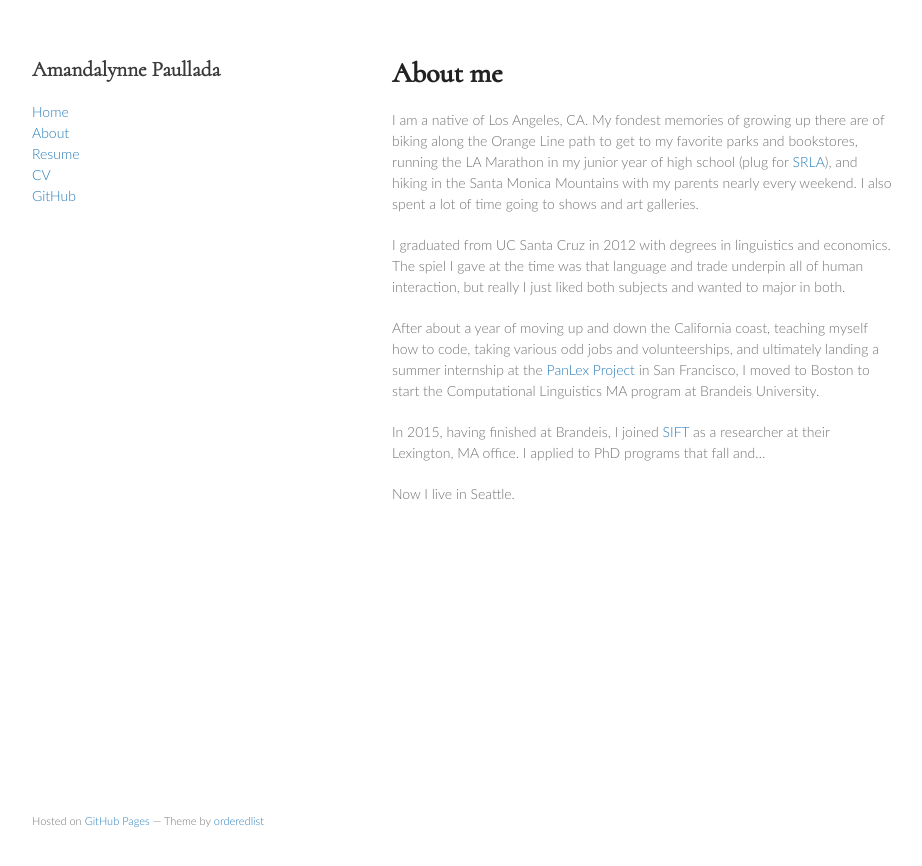
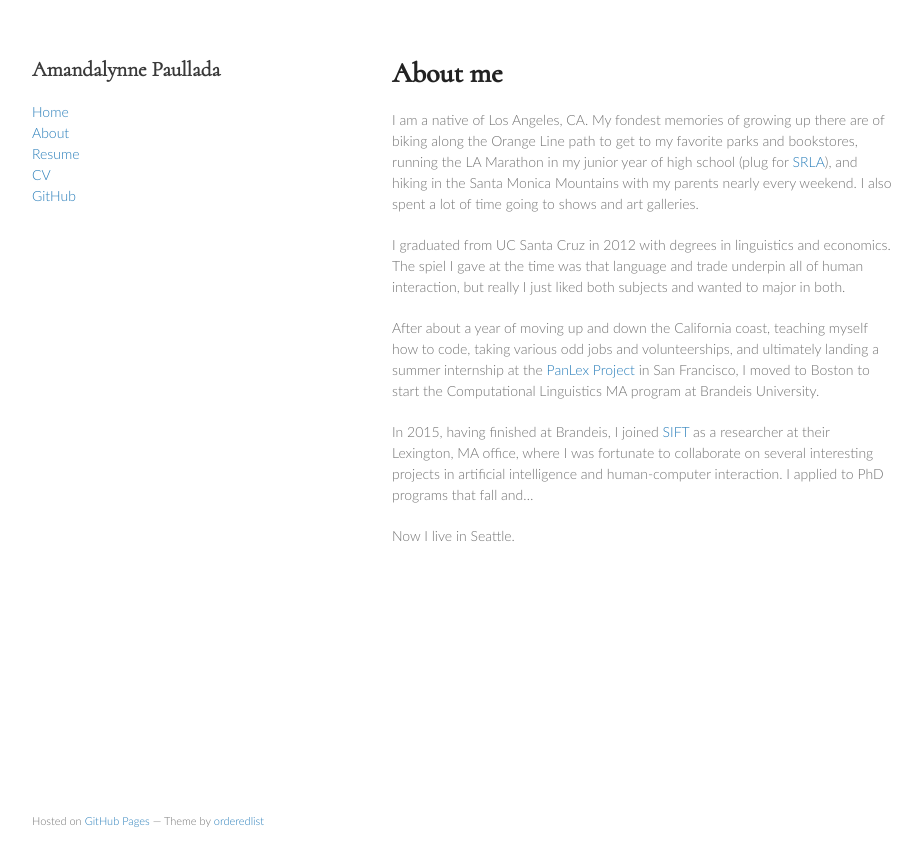
Before and after one commit to amandalynne/amandalynne.github.io, a Jekyll site: the page built from about/index.md, in a window 1280 px wide. Shown: the top 866 px of the page, without its empty margins (178-1100 px from the left). Built offline with Jekyll 4.4.1, drawn with Linux system fonts in a browser that asks for light colours; our own code applies the rules of GitHub Pages for plain Markdown files.

Commit message:
add job deets

```diff
--- a/about/index.md
+++ b/about/index.md
@@ -6,6 +6,6 @@ I graduated from UC Santa Cruz in 2012 with degrees in linguistics and economics
 
 After about a year of moving up and down the California coast, teaching myself how to code, taking various odd jobs and volunteerships, and ultimately landing a summer internship at the [PanLex Project](https://panlex.org) in San Francisco, I moved to Boston to start the Computational Linguistics MA program at Brandeis University.
 
-In 2015, having finished at Brandeis, I joined [SIFT](http://www.sift.net) as a researcher at their Lexington, MA office. I applied to PhD programs that fall and...
+In 2015, having finished at Brandeis, I joined [SIFT](http://www.sift.net) as a researcher at their Lexington, MA office, where I was fortunate to collaborate on several interesting projects in artificial intelligence and human-computer interaction. I applied to PhD programs that fall and...
 
 Now I live in Seattle.
```
